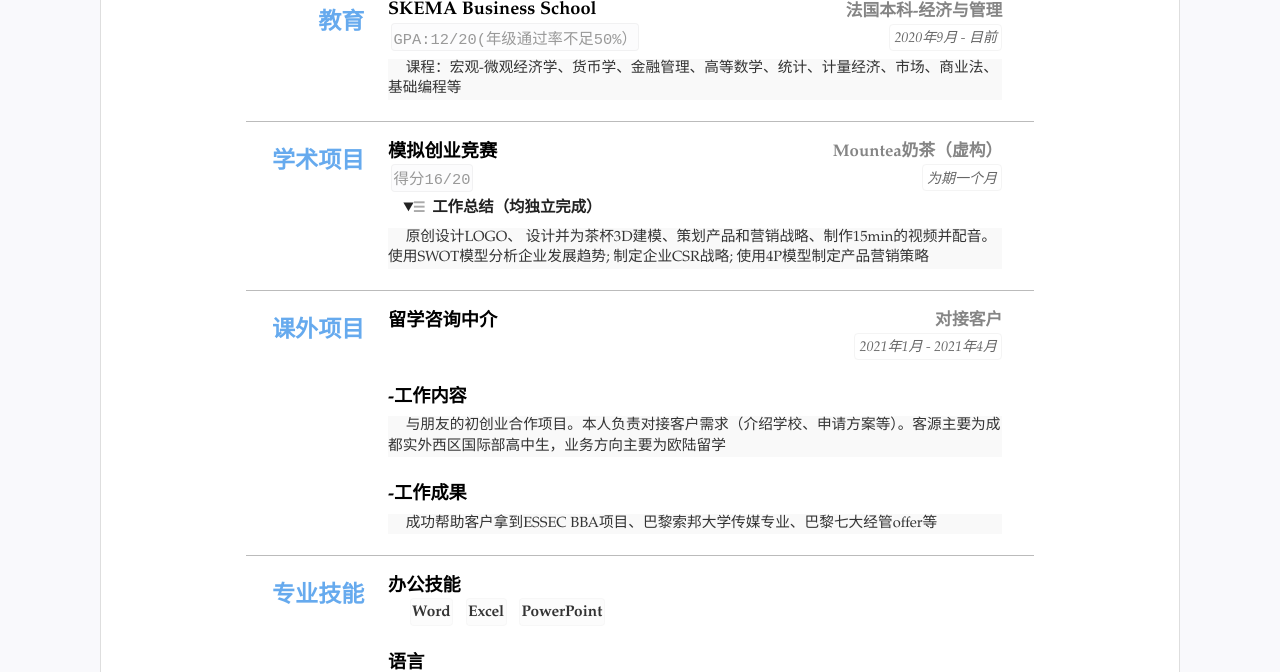
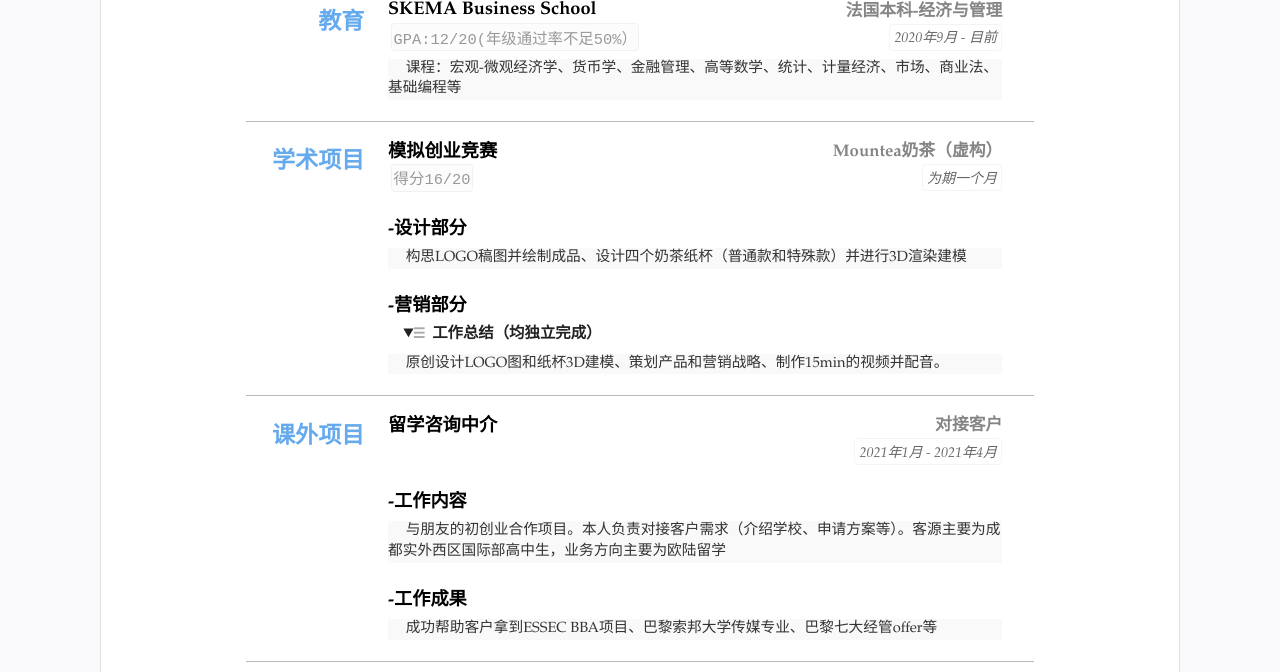
Before and after one commit to BWyiii/-, a Jekyll site: the page built from index.html, in a window 1280 px wide and 900 px high, cut to the strip 228-900 px from the top of the window. Built offline with Jekyll 4.4.1, drawn with Linux system fonts in a browser that asks for light colours.

Commit message:
Update resume.yml

```diff
--- a/_data/resume.yml
+++ b/_data/resume.yml
@@ -42,8 +42,13 @@ main: #简历主要内容，
     duration: "为期一个月"
     tags:
     - 得分16/20
+  - title: -设计部分
+    detail: 构思LOGO稿图并绘制成品、设计四个奶茶纸杯（普通款和特殊款）并进行3D渲染建模
+  - title: -营销部分
+    detail: 使用SWOT模型分析企业发展趋势; 制定企业CSR战略; 使用4P模型制定产品营销策略
+
     summary: 工作总结（均独立完成）
-    detail: 原创设计LOGO、 设计并为茶杯3D建模、策划产品和营销战略、制作15min的视频并配音。使用SWOT模型分析企业发展趋势; 制定企业CSR战略; 使用4P模型制定产品营销策略
+    detail: 原创设计LOGO图和纸杯3D建模、策划产品和营销战略、制作15min的视频并配音。
     open: open
 
 - type: projects
```
